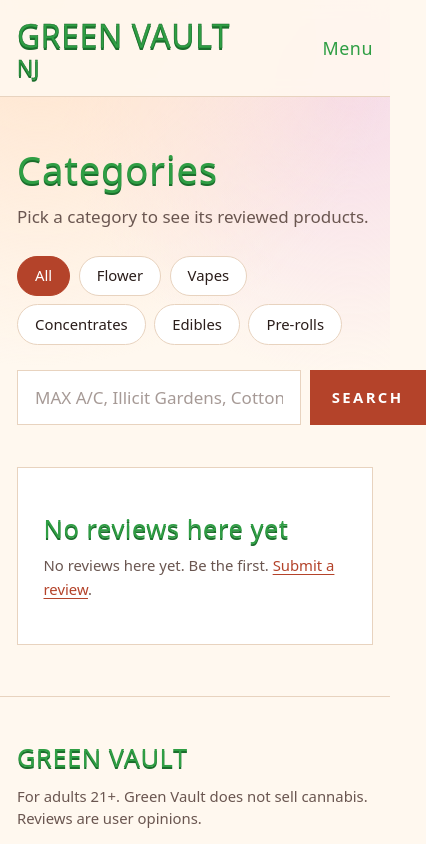
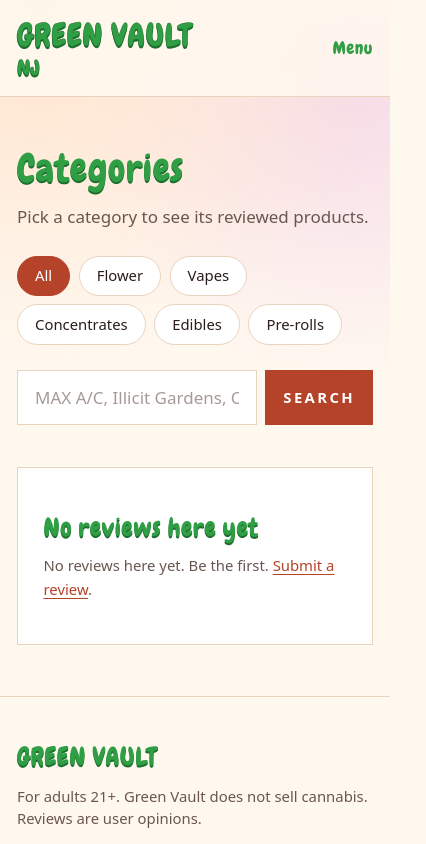
Before and after one commit to fglassmire8-wq/Verican, a Next.js app: page /categories in a window 390 px wide. Shown: the top 844 px of the page, 426 px wide, since content can reach past the window. Built offline with nearby package versions, Linux system fonts and the light colour scheme; no server answers; the database is empty.

Commit message:
Fix bubble font fallback (pruned --font-display var); categories search fits 390px

```diff
--- a/src/app/(site)/categories/page.tsx
+++ b/src/app/(site)/categories/page.tsx
@@ -114,11 +114,11 @@ export default async function CategoriesPage({
           name="q"
           defaultValue={query}
           placeholder="MAX A/C, Illicit Gardens, Cottonmouth…"
-          className="flex-1 bg-panel border border-line px-4 py-3 text-cream placeholder:text-muted/60 outline-none focus:border-gold"
+          className="flex-1 min-w-0 bg-panel border border-line px-4 py-3 text-cream placeholder:text-muted/60 outline-none focus:border-gold"
         />
         <button
           type="submit"
-          className="border border-gold bg-gold text-ink px-5 py-3 text-sm tracking-[0.16em] uppercase"
+          className="shrink-0 border border-gold bg-gold text-ink px-4 sm:px-5 py-3 text-sm tracking-[0.16em] uppercase"
         >
           Search
         </button>
--- a/src/app/globals.css
+++ b/src/app/globals.css
@@ -43,7 +43,7 @@ h1, h2, h3, .font-display {
 
 /* Bubble-letter style: headings, display titles and nav links. */
 h1, h2, h3, .font-display, .bubble {
-  font-family: var(--font-bubble), var(--font-display);
+  font-family: var(--font-bubble), var(--font-nunito), ui-sans-serif, sans-serif;
   font-weight: 400;
   letter-spacing: 0.02em;
   color: #2f9e44;
@@ -56,7 +56,7 @@ h3, .bubble-sm {
 }
 
 .bubble-nav {
-  font-family: var(--font-bubble), var(--font-display);
+  font-family: var(--font-bubble), var(--font-nunito), ui-sans-serif, sans-serif;
   font-size: 1.05rem;
   letter-spacing: 0.03em;
   color: #2f9e44;
```
